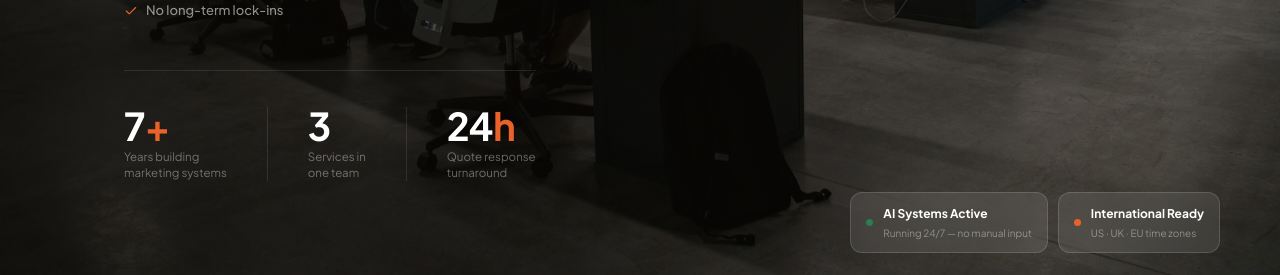
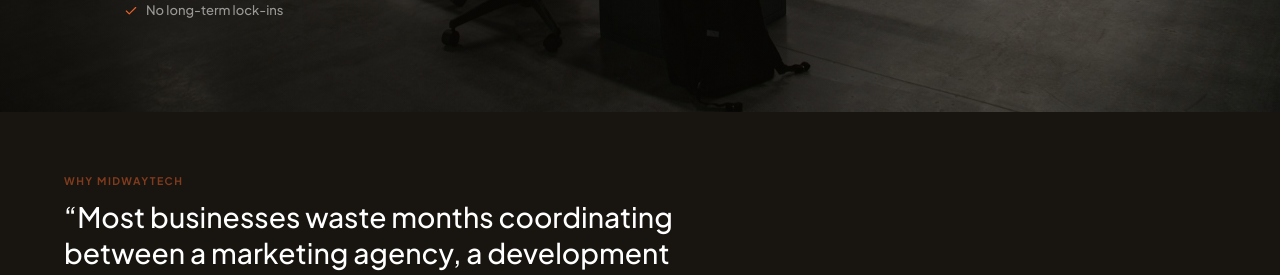
Before and after one commit to midwaytech2026-commits/midway-tech-website, a React (Vite) app in the folder client/: page / in a window 1280 px wide. Shown: the part 677-952 px from the top of the page. Built offline with nearby package versions, Linux system fonts and the light colour scheme; no server answers.

Commit message:
ui: apply client feedback to home hero and why section

```diff
--- a/client/src/components/sections/Hero.css
+++ b/client/src/components/sections/Hero.css
@@ -32,7 +32,7 @@
   width: 100%;
   max-width: 1160px;
   margin: 0 auto;
-  padding: 90px 4rem 100px;
+  padding: 90px 4rem;
 }
 
 .hero-eyebrow {
@@ -131,80 +131,6 @@
   flex-shrink: 0;
 }
 
-.hero-stats {
-  display: grid;
-  grid-template-columns: repeat(3, auto);
-  gap: 0;
-  margin-top: 48px;
-  padding-top: 36px;
-  border-top: 1px solid rgba(255, 255, 255, 0.1);
-  width: fit-content;
-  animation: heroFadeUp 0.6s 0.5s ease both;
-}
-.hero-stat {
-  padding-right: 40px;
-  margin-right: 40px;
-  border-right: 1px solid rgba(255, 255, 255, 0.1);
-}
-.hero-stat:last-child {
-  border-right: none;
-  padding-right: 0;
-  margin-right: 0;
-}
-.hero-stat-n {
-  font-family: var(--font-display);
-  font-size: 2.4rem;
-  font-weight: 700;
-  color: #fff;
-  line-height: 1;
-  letter-spacing: -0.02em;
-}
-.hero-stat-n span { color: var(--color-brand-orange); }
-.hero-stat-l {
-  font-size: 11.5px;
-  color: rgba(255, 255, 255, 0.38);
-  margin-top: 4px;
-  line-height: 1.4;
-}
-
-.hero-float-bar {
-  position: absolute;
-  bottom: 28px;
-  right: 0;
-  z-index: 3;
-  display: flex;
-  gap: 10px;
-  align-items: center;
-}
-.hero-badge {
-  background: rgba(255, 255, 255, 0.09);
-  backdrop-filter: blur(16px);
-  border: 1px solid rgba(255, 255, 255, 0.14);
-  border-radius: 12px;
-  padding: 11px 15px;
-  display: flex;
-  align-items: center;
-  gap: 10px;
-}
-.hb-dot {
-  width: 7px;
-  height: 7px;
-  border-radius: 50%;
-  flex-shrink: 0;
-}
-.hb-dot--green { background: var(--color-brand-green); }
-.hb-dot--orange { background: var(--color-brand-orange); }
-.hb-t {
-  font-size: 12px;
-  font-weight: 700;
-  color: #fff;
-}
-.hb-s {
-  font-size: 10px;
-  color: rgba(255, 255, 255, 0.4);
-  margin-top: 1px;
-}
-
 @keyframes heroFadeUp {
   from { opacity: 0; transform: translateY(20px); }
   to { opacity: 1; transform: translateY(0); }
@@ -212,16 +138,7 @@
 
 @media (max-width: 1000px) {
   .hero { min-height: 760px; }
-  .hero-content { padding: 70px 1.5rem 60px; }
-  .hero-stats { margin-top: 32px; padding-top: 24px; }
-  .hero-stat { padding-right: 20px; margin-right: 20px; }
-  .hero-float-bar { display: none; }
-}
-
-@media (max-width: 560px) {
-  .hero-stats { width: 100%; }
-  .hero-stat { padding-right: 12px; margin-right: 12px; }
-  .hero-stat-n { font-size: 1.8rem; }
+  .hero-content { padding: 70px 1.5rem; }
 }
 
 @media (max-width: 480px) {
@@ -233,8 +150,7 @@
   .hero-title,
   .hero-sub,
   .hero-actions,
-  .hero-bullets,
-  .hero-stats {
+  .hero-bullets {
     animation: none;
   }
 }
--- a/client/src/components/sections/Hero.tsx
+++ b/client/src/components/sections/Hero.tsx
@@ -45,38 +45,6 @@ export default function Hero() {
             </li>
           ))}
         </ul>
-
-        <div className="hero-stats">
-          <div className="hero-stat">
-            <div className="hero-stat-n">7<span>+</span></div>
-            <div className="hero-stat-l">Years building<br />marketing systems</div>
-          </div>
-          <div className="hero-stat">
-            <div className="hero-stat-n">3</div>
-            <div className="hero-stat-l">Services in<br />one team</div>
-          </div>
-          <div className="hero-stat">
-            <div className="hero-stat-n">24<span>h</span></div>
-            <div className="hero-stat-l">Quote response<br />turnaround</div>
-          </div>
-        </div>
-
-        <div className="hero-float-bar">
-          <div className="hero-badge">
-            <div className="hb-dot hb-dot--green" aria-hidden="true" />
-            <div>
-              <div className="hb-t">AI Systems Active</div>
-              <div className="hb-s">Running 24/7 — no manual input</div>
-            </div>
-          </div>
-          <div className="hero-badge">
-            <div className="hb-dot hb-dot--orange" aria-hidden="true" />
-            <div>
-              <div className="hb-t">International Ready</div>
-              <div className="hb-s">US · UK · EU time zones</div>
-            </div>
-          </div>
-        </div>
       </div>
     </section>
   )
--- a/client/src/components/sections/WhyUs.css
+++ b/client/src/components/sections/WhyUs.css
@@ -20,11 +20,9 @@
   margin: 0 0 10px;
 }
 
-/* Mimics the sample's decorative italic quote using the approved font
-   (Plus Jakarta Sans italic) instead of adding Instrument Serif. */
 .why-quote {
   font-family: var(--font-display);
-  font-style: italic;
+  font-style: normal;
   font-weight: 500;
   font-size: clamp(1.2rem, 2.2vw, 1.8rem);
   color: #fff;
```
